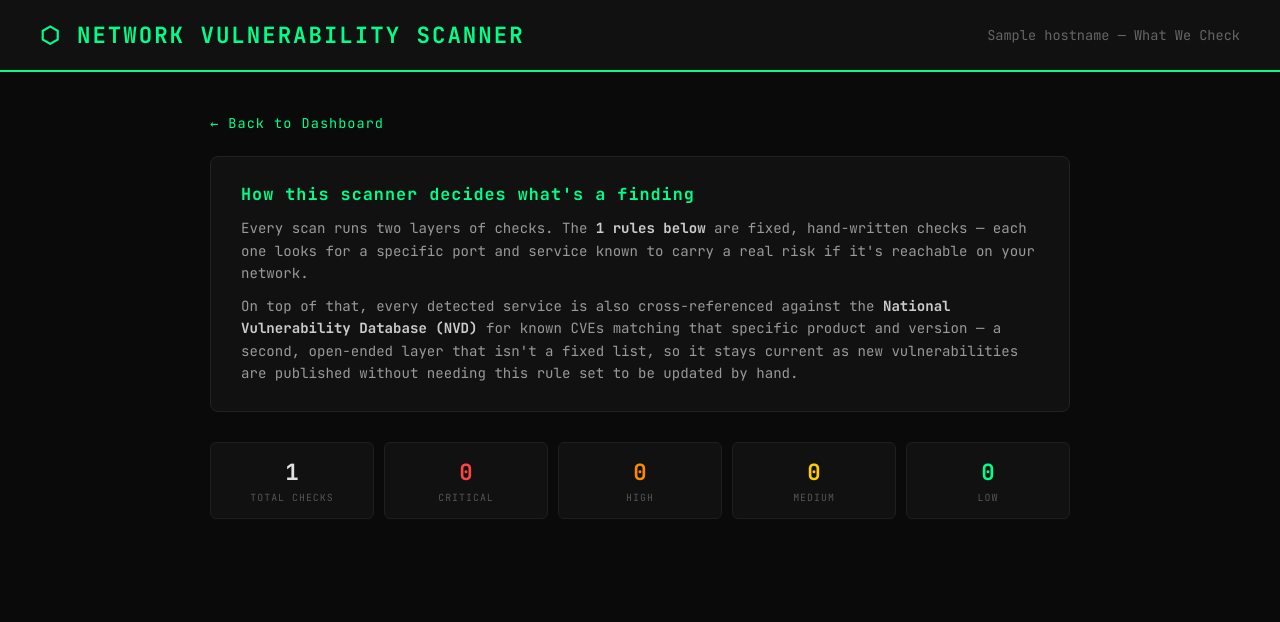
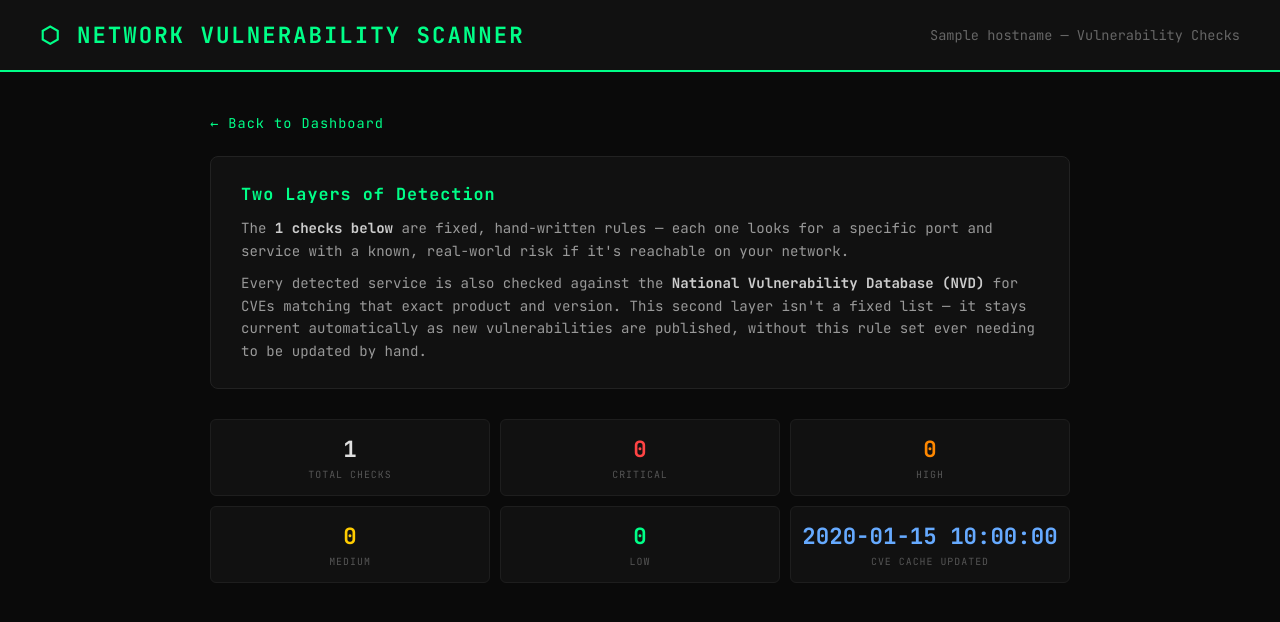
Before and after one commit to Jordan-Stubbs/Sentinel-Scanner, a Python web app: template templates/checks.html in a window 1280 px wide. Shown: the top 622 px of the page. Run offline with Jinja, Linux system fonts and the light colour scheme; the template is opened without the code that fills it: most values are stand-ins (such as "Sample title", 1, 10 or a date in 2020).

Commit message:
Rename What We Check To Vulnerability Checks, Rewrite Intro, Add CVE Cache Last-Updated Tile

```diff
--- a/templates/checks.html
+++ b/templates/checks.html
@@ -3,7 +3,7 @@
 <head>
     <meta charset="UTF-8">
     <meta name="viewport" content="width=device-width, initial-scale=1.0">
-    <title>What We Check — Network Vulnerability Scanner</title>
+    <title>Vulnerability Checks — Network Vulnerability Scanner</title>
     <link rel="preconnect" href="https://fonts.googleapis.com">
     <link rel="preconnect" href="https://fonts.gstatic.com" crossorigin>
     <link href="https://fonts.googleapis.com/css2?family=JetBrains+Mono:wght@400;500;600;700&display=swap" rel="stylesheet">
@@ -55,7 +55,7 @@
         .intro p:last-child { margin-bottom: 0; }
         .intro strong { color: #ccc; }
 
-        .stat-row { display: grid; grid-template-columns: repeat(5, 1fr); gap: 10px; margin-bottom: 30px; }
+        .stat-row { display: grid; grid-template-columns: repeat(3, 1fr); gap: 10px; margin-bottom: 30px; }
         .stat-tile { background: #111; border: 1px solid #1e1e1e; border-radius: 6px; padding: 14px 8px; text-align: center; }
         .stat-tile .v { font-size: 1.4rem; font-weight: bold; font-variant-numeric: tabular-nums; }
         .stat-tile .l { font-size: 0.62rem; color: #555; letter-spacing: 1px; margin-top: 4px; text-transform: uppercase; }
@@ -64,6 +64,7 @@
         .stat-tile.medium .v   { color: #ffcc00; }
         .stat-tile.low .v      { color: #00ff88; }
         .stat-tile.total .v    { color: #e0e0e0; }
+        .stat-tile.info .v     { color: #66aaff; }
 
         .section-title {
             font-size: 0.85rem;
@@ -111,24 +112,24 @@
 
 <header>
     <h1>⬡ Network Vulnerability Scanner</h1>
-    <span>{{ hostname }} — What We Check</span>
+    <span>{{ hostname }} — Vulnerability Checks</span>
 </header>
 
 <div class="container">
     <a href="/" class="back-link">← Back to Dashboard</a>
 
     <div class="intro">
-        <h2>How this scanner decides what's a finding</h2>
+        <h2>Two Layers of Detection</h2>
         <p>
-            Every scan runs two layers of checks. The <strong>{{ rules | length }} rules below</strong>
-            are fixed, hand-written checks — each one looks for a specific port and service known to carry
-            a real risk if it's reachable on your network.
+            The <strong>{{ rules | length }} checks below</strong> are fixed, hand-written rules —
+            each one looks for a specific port and service with a known, real-world risk if it's
+            reachable on your network.
         </p>
         <p>
-            On top of that, every detected service is also cross-referenced against the
-            <strong>National Vulnerability Database (NVD)</strong> for known CVEs matching that specific
-            product and version — a second, open-ended layer that isn't a fixed list, so it stays current
-            as new vulnerabilities are published without needing this rule set to be updated by hand.
+            Every detected service is also checked against the <strong>National Vulnerability
+            Database (NVD)</strong> for CVEs matching that exact product and version. This second
+            layer isn't a fixed list — it stays current automatically as new vulnerabilities are
+            published, without this rule set ever needing to be updated by hand.
         </p>
     </div>
 
@@ -138,6 +139,7 @@
         <div class="stat-tile high"><div class="v">{{ rules | selectattr('severity', 'equalto', 'high') | list | length }}</div><div class="l">High</div></div>
         <div class="stat-tile medium"><div class="v">{{ rules | selectattr('severity', 'equalto', 'medium') | list | length }}</div><div class="l">Medium</div></div>
         <div class="stat-tile low"><div class="v">{{ rules | selectattr('severity', 'equalto', 'low') | list | length }}</div><div class="l">Low</div></div>
+        <div class="stat-tile info"><div class="v">{{ cve_cache_updated if cve_cache_updated else '—' }}</div><div class="l">CVE Cache Updated</div></div>
     </div>
 
     {% for sev in ['critical', 'high', 'medium', 'low'] %}
--- a/templates/dashboard.html
+++ b/templates/dashboard.html
@@ -773,7 +773,7 @@
 <header>
     <h1>⬡ Network Vulnerability Scanner</h1>
     <div class="header-right">
-        <a href="/checks" class="header-link">What We Check</a>
+        <a href="/checks" class="header-link">Vulnerability Checks</a>
         <span>{{ hostname }} — Local Network Audit</span>
     </div>
 </header>
```
Also changed, not shown: app.py (+7 -0 lines).
